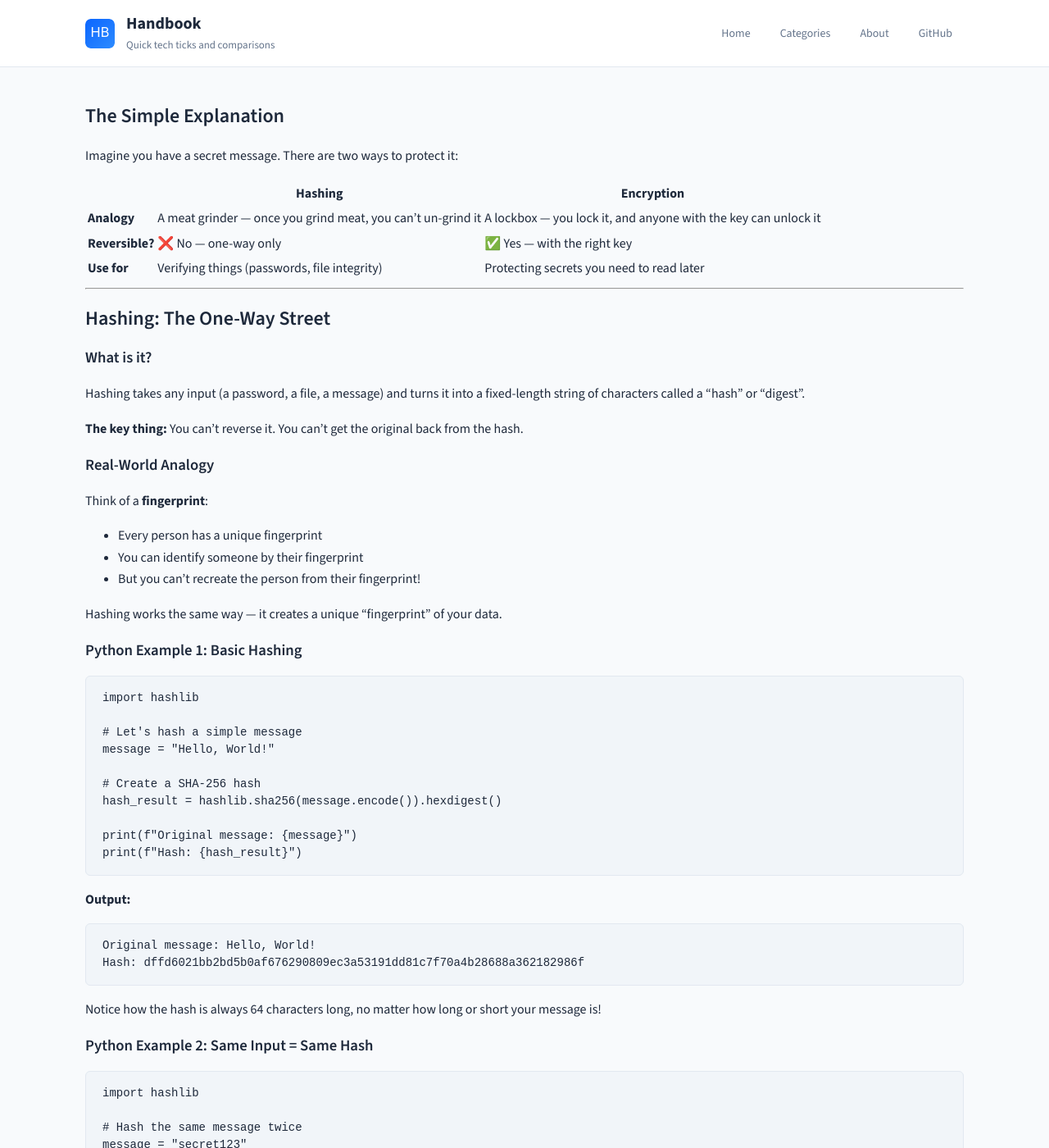
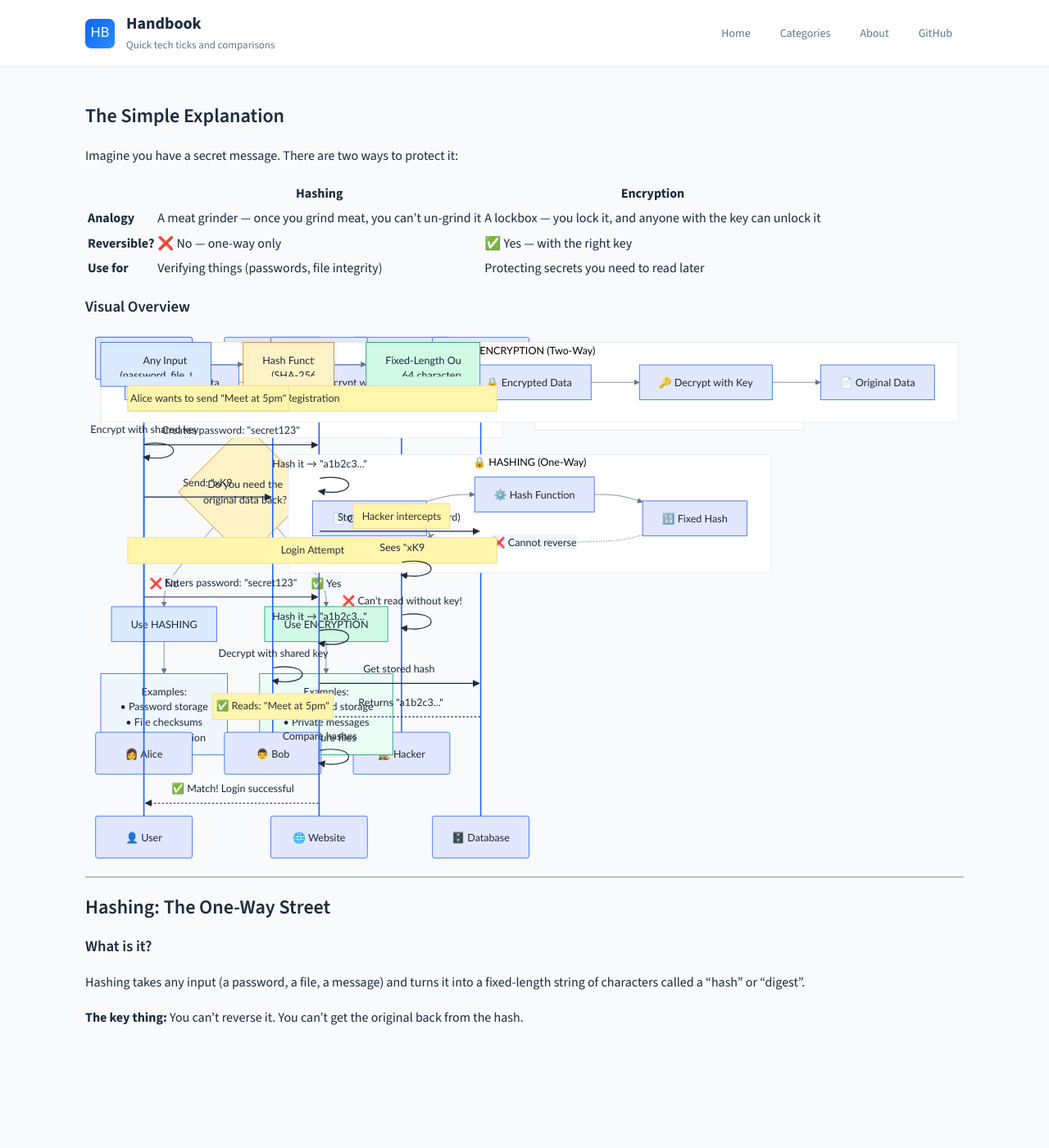
Before and after one commit to rilov/handbook, a Jekyll site: the page built from _topics/hashing-vs-encryption.md, in a window 1280 px wide and 1400 px high. Shown: the whole window at 82% size. Built offline with Jekyll 4.4.1, drawn with Linux system fonts in a browser that asks for light colours; our own code applies the rules of GitHub Pages for plain Markdown files; some of the changed text lies outside the part shown.

Commit message:
Add Mermaid diagrams to hashing vs encryption guide
- Enable Mermaid.js in default layout with custom theme
- Add visual overview diagram comparing hashing and encryption
- Add hashing flow diagram showing one-way transformation
- Add password verification sequence diagram
- Add encryption/decryption flow diagram
- Add secure messaging sequence diagram
- Add decision flowchart for choosing between hashing and encryption

````diff
--- a/_layouts/default.html
+++ b/_layouts/default.html
@@ -38,5 +38,20 @@
       <div class="container">&copy; {{ 'now' | date: "%Y" }} Handbook</div>
     </footer>
     <script src="{{ '/assets/js/filter.js' | relative_url }}"></script>
+    <script src="https://cdn.jsdelivr.net/npm/mermaid@10/dist/mermaid.min.js"></script>
+    <script>
+      mermaid.initialize({
+        startOnLoad: true,
+        theme: 'base',
+        themeVariables: {
+          primaryColor: '#e0e7ff',
+          primaryTextColor: '#1e293b',
+          primaryBorderColor: '#2563eb',
+          lineColor: '#64748b',
+          secondaryColor: '#f1f5f9',
+          tertiaryColor: '#fff'
+        }
+      });
+    </script>
   </body>
 </html>
--- a/_topics/hashing-vs-encryption.md
+++ b/_topics/hashing-vs-encryption.md
@@ -18,6 +18,26 @@ Imagine you have a secret message. There are two ways to protect it:
 | **Reversible?** | ❌ No — one-way only | ✅ Yes — with the right key |
 | **Use for** | Verifying things (passwords, file integrity) | Protecting secrets you need to read later |
 
+### Visual Overview
+
+<div class="mermaid">
+flowchart LR
+    subgraph Hashing["🔒 HASHING (One-Way)"]
+        direction LR
+        H1["📄 Original Data"] --> H2["⚙️ Hash Function"]
+        H2 --> H3["🔢 Fixed Hash"]
+        H3 -.-x|"❌ Cannot reverse"| H1
+    end
+
+    subgraph Encryption["🔐 ENCRYPTION (Two-Way)"]
+        direction LR
+        E1["📄 Original Data"] --> E2["🔑 Encrypt with Key"]
+        E2 --> E3["🔒 Encrypted Data"]
+        E3 --> E4["🔑 Decrypt with Key"]
+        E4 --> E5["📄 Original Data"]
+    end
+</div>
+
 ---
 
 ## Hashing: The One-Way Street
@@ -27,6 +47,16 @@ Imagine you have a secret message. There are two ways to protect it:
 Hashing takes any input (a password, a file, a message) and turns it into a fixed-length string of characters called a "hash" or "digest".
 
 **The key thing:** You can't reverse it. You can't get the original back from the hash.
+
+<div class="mermaid">
+flowchart LR
+    A["Any Input<br/>(password, file, text)"] --> B["Hash Function<br/>(SHA-256)"]
+    B --> C["Fixed-Length Output<br/>64 characters"]
+
+    style A fill:#dbeafe,stroke:#2563eb
+    style B fill:#fef3c7,stroke:#d97706
+    style C fill:#d1fae5,stroke:#059669
+</div>
 
 ### Real-World Analogy
 
@@ -151,6 +181,28 @@ Stored in database: a4e16a...
 ❌ Wrong password!
 ```
 
+### How Password Verification Works
+
+<div class="mermaid">
+sequenceDiagram
+    participant U as 👤 User
+    participant W as 🌐 Website
+    participant D as 🗄️ Database
+
+    Note over U,D: Registration
+    U->>W: Creates password: "secret123"
+    W->>W: Hash it → "a1b2c3..."
+    W->>D: Store hash (NOT password)
+
+    Note over U,D: Login Attempt
+    U->>W: Enters password: "secret123"
+    W->>W: Hash it → "a1b2c3..."
+    W->>D: Get stored hash
+    D-->>W: Returns "a1b2c3..."
+    W->>W: Compare hashes
+    W-->>U: ✅ Match! Login successful
+</div>
+
 ### When to Use Hashing
 
 - ✅ Storing passwords (never store actual passwords!)
@@ -167,6 +219,23 @@ Stored in database: a4e16a...
 Encryption scrambles your data so that only someone with the right "key" can unscramble it.
 
 **The key thing:** It's reversible! If you have the key, you can get the original back.
+
+<div class="mermaid">
+flowchart LR
+    subgraph encrypt["Encrypt"]
+        A["📄 Secret Message"] --> B["🔑 + Key"]
+        B --> C["🔒 Encrypted<br/>(Unreadable)"]
+    end
+
+    subgraph decrypt["Decrypt"]
+        C --> D["🔑 + Key"]
+        D --> E["📄 Secret Message"]
+    end
+
+    style A fill:#dbeafe,stroke:#2563eb
+    style C fill:#fecaca,stroke:#dc2626
+    style E fill:#d1fae5,stroke:#059669
+</div>
 
 ### Real-World Analogy
 
@@ -275,6 +344,26 @@ Encrypted message: gAAAAABl...
 ✅ Alice decrypted: Meet me at noon
 ```
 
+### How Secure Messaging Works
+
+<div class="mermaid">
+sequenceDiagram
+    participant A as 👩 Alice
+    participant B as 👨 Bob
+    participant H as 🕵️ Hacker
+
+    Note over A,B: Alice wants to send "Meet at 5pm"
+    A->>A: Encrypt with shared key
+    A->>B: Send: "xK9#mP2..."
+
+    Note over H: Hacker intercepts
+    H->>H: Sees "xK9#mP2..."
+    H->>H: ❌ Can't read without key!
+
+    B->>B: Decrypt with shared key
+    Note over B: ✅ Reads: "Meet at 5pm"
+</div>
+
 ### When to Use Encryption
 
 - ✅ Storing sensitive data you need to read later (credit cards, personal info)
@@ -317,6 +406,24 @@ print(f"  Can reverse? YES ✅ (with the key)")
 ## Quick Decision Guide
 
 Ask yourself: **"Do I need to get the original data back?"**
+
+<div class="mermaid">
+flowchart TD
+    A["🤔 What do you need to do<br/>with the data?"] --> B{"Do you need the<br/>original data back?"}
+
+    B -->|"❌ No"| C["Use HASHING"]
+    B -->|"✅ Yes"| D["Use ENCRYPTION"]
+
+    C --> E["Examples:<br/>• Password storage<br/>• File checksums<br/>• Data verification"]
+    D --> F["Examples:<br/>• Credit card storage<br/>• Private messages<br/>• Secure files"]
+
+    style A fill:#f1f5f9,stroke:#64748b
+    style B fill:#fef3c7,stroke:#d97706
+    style C fill:#dbeafe,stroke:#2563eb
+    style D fill:#d1fae5,stroke:#059669
+    style E fill:#eff6ff,stroke:#2563eb
+    style F fill:#ecfdf5,stroke:#059669
+</div>
 
 | Your Answer | Use This | Example |
 |------------|----------|---------|
````
